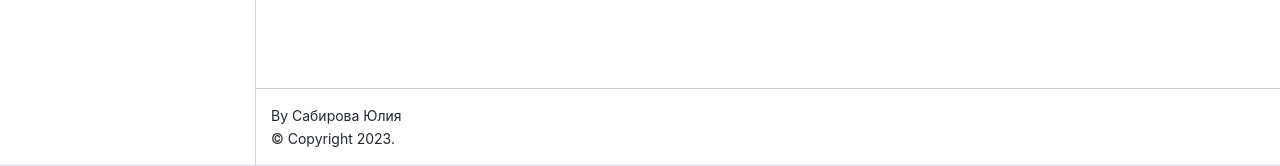
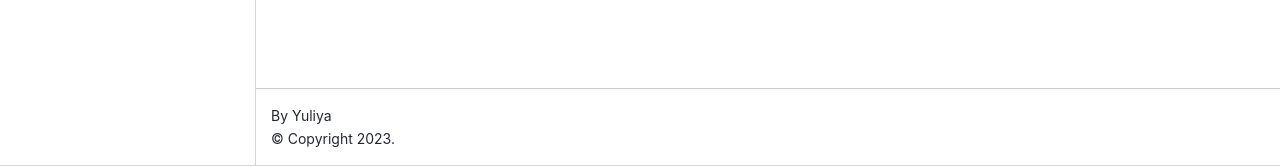
Before and after one commit to yuliya-sabirova/cpp-ads-course, a Jupyter Book: the page built from README.md, in a window 1280 px wide. Shown: the part 734-900 px from the top of the page. Built offline with Jupyter Book 1.0.4 settings and Sphinx 7.4.7 and the Sphinx Book theme 1.1.4, drawn with Linux system fonts in a browser that asks for light colours; part of the change alters nothing that is shown.

Commit message:
Update _config.yml

```diff
--- a/_config.yml
+++ b/_config.yml
@@ -1,25 +1,19 @@
 title: "Алгоритмы и структуры данных на C++"
-author: "Сабирова Юлия"
+author: "Yuliya"
 
 execute:
-  execute_notebooks: "off"   # не исполняем при сборке
+  execute_notebooks: "off"
 
 html:
   use_repository_button: true
   use_issues_button: true
   use_edit_page_button: true
-  use_thebe: true            # ВАЖНО: включаем Thebe (JB 1.0+)
-  thebe_config:              # ВАЖНО: задаём конфиг Thebe/Binder
-    binderhub_url: https://mybinder.org
-    repository_url: https://github.com/yuliya-sabirova/cpp-ads-course
-    repository_branch: main
-    kernel_name: xcpp17      # ядро xeus-cling в Binder
+  use_thebe: false            # ← временно отключаем
 
 repository:
   url: https://github.com/yuliya-sabirova/cpp-ads-course
   branch: main
   path_to_book: ""
 
-# (опционально) можно оставить launch_buttons, но он не обязателен для 1.0+
 launch_buttons:
   binderhub_url: https://mybinder.org
```
